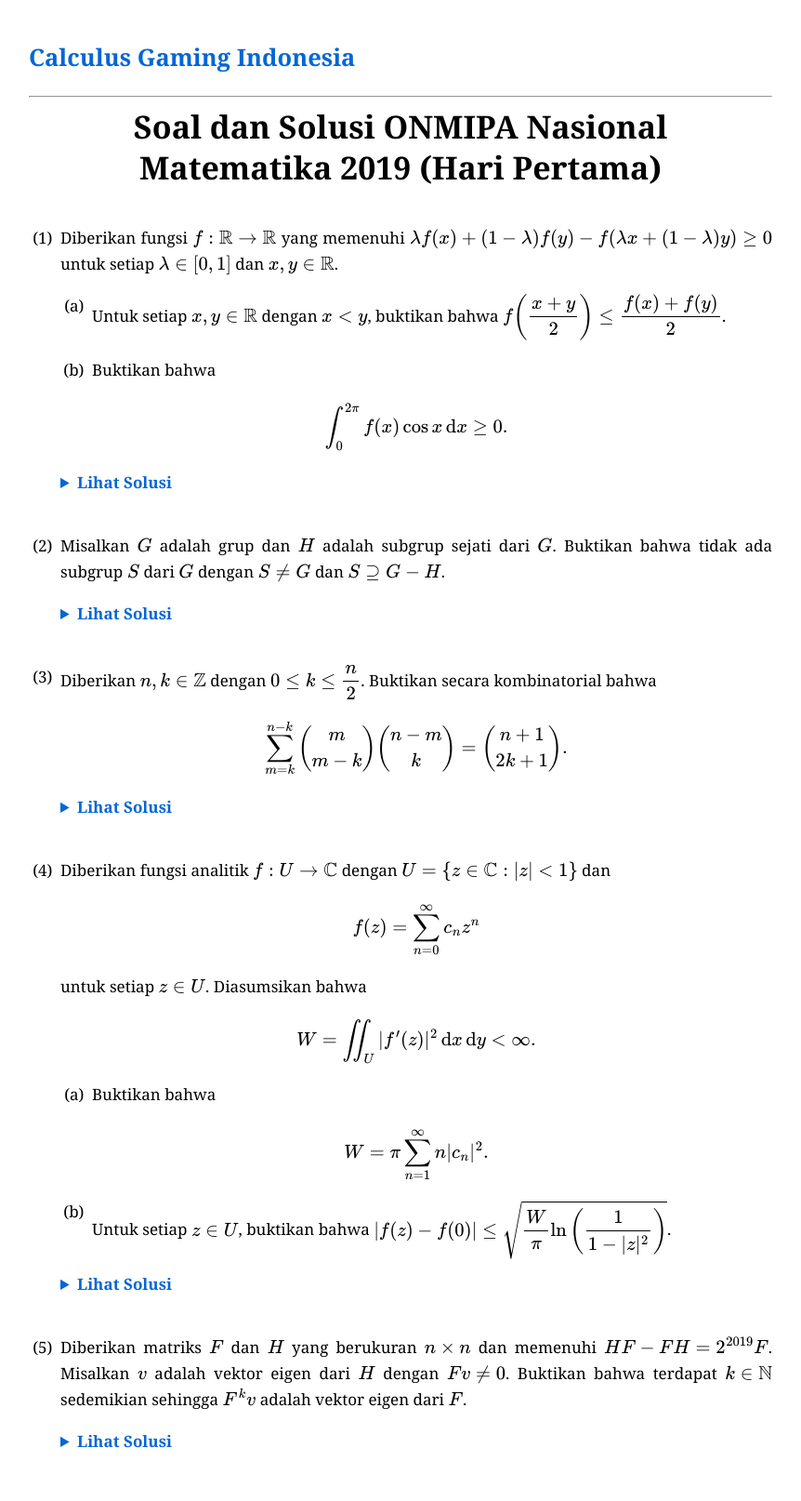
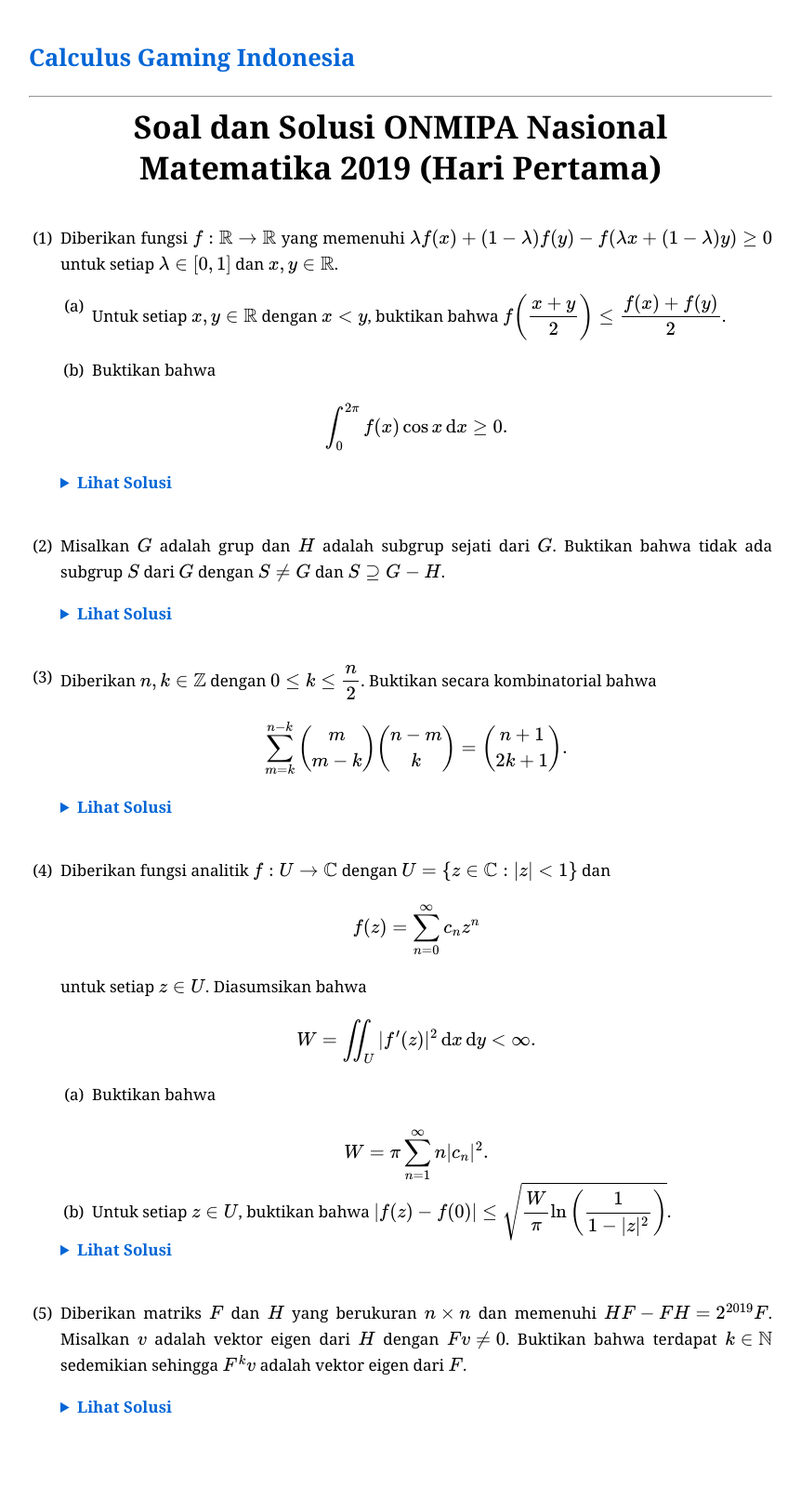
Before and after one commit to calculusgamingindonesia/calculusgamingindonesia.github.io, a Jekyll site: the page built from _posts/2026-07-01-onmipa-nas-mat-19-1.md, in a window 1280 px wide. Shown: the whole page at 93% size, without its empty margins (209-1071 px from the left). Built offline with Jekyll 4.4.1, drawn with Linux system fonts in a browser that asks for light colours; some web fonts are replaced; after the commit the page ends 1577 px from its top, so only the background shows below that.

Commit message:
Update 2026-07-01-onmipa-nas-mat-19-1.md

```diff
--- a/_posts/2026-07-01-onmipa-nas-mat-19-1.md
+++ b/_posts/2026-07-01-onmipa-nas-mat-19-1.md
@@ -65,7 +65,7 @@
 
    $$W=\pi\sum_{n=1}^\infty n\vert c_n\vert^2.$$
 
-   * (b) Untuk setiap $z\in U$, buktikan bahwa $\vert f(z)-f(0)\vert\leq\sqrt{\dfrac{W}{\pi}\ln\bigg(\dfrac{1}{1-\vert z\vert^2}\bigg)}$.
+   * (b) Untuk setiap $z\in U$, buktikan bahwa $\smash\{\vert f(z)-f(0)\vert\leq\sqrt{\dfrac{W}{\pi}\ln\bigg(\dfrac{1}{1-\vert z\vert^2}\bigg)}}$.
 
    <details>
        <summary>Lihat Solusi</summary>
```
